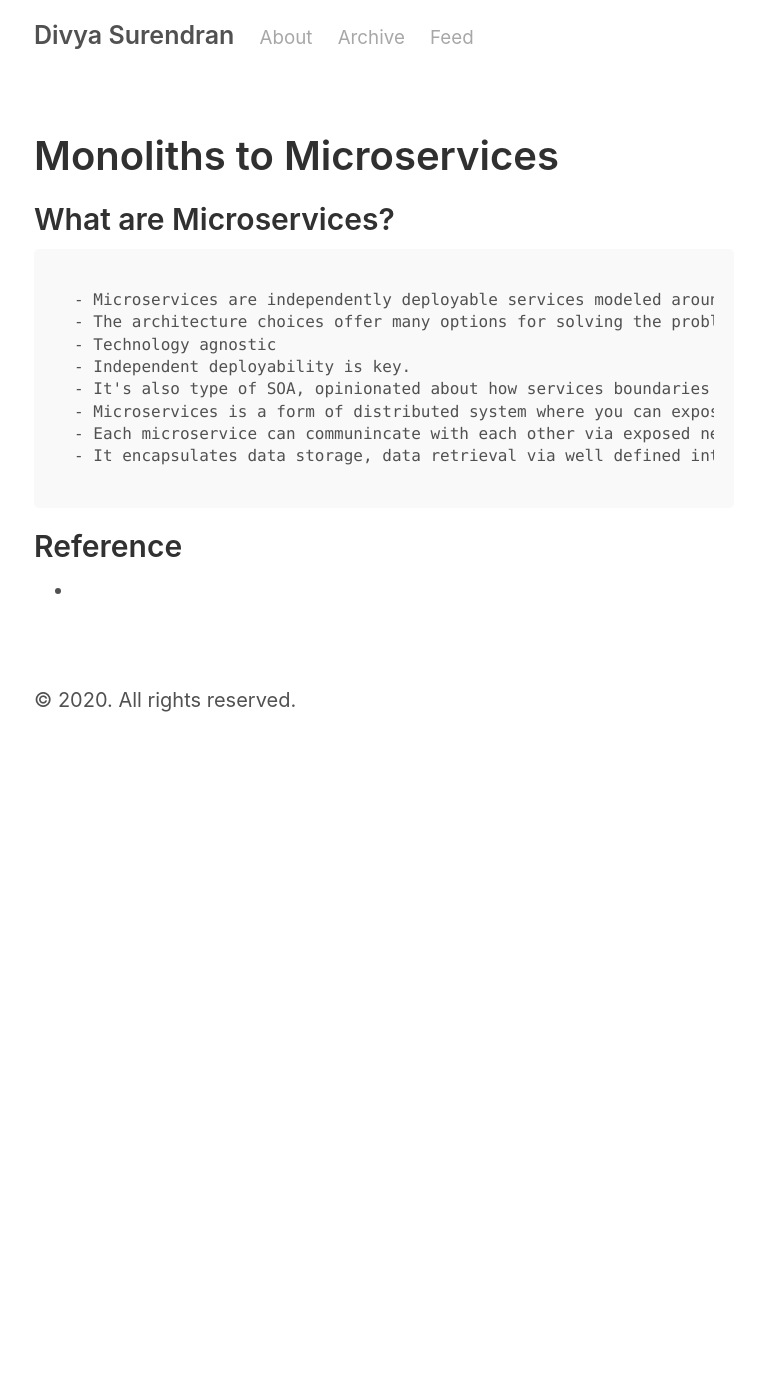
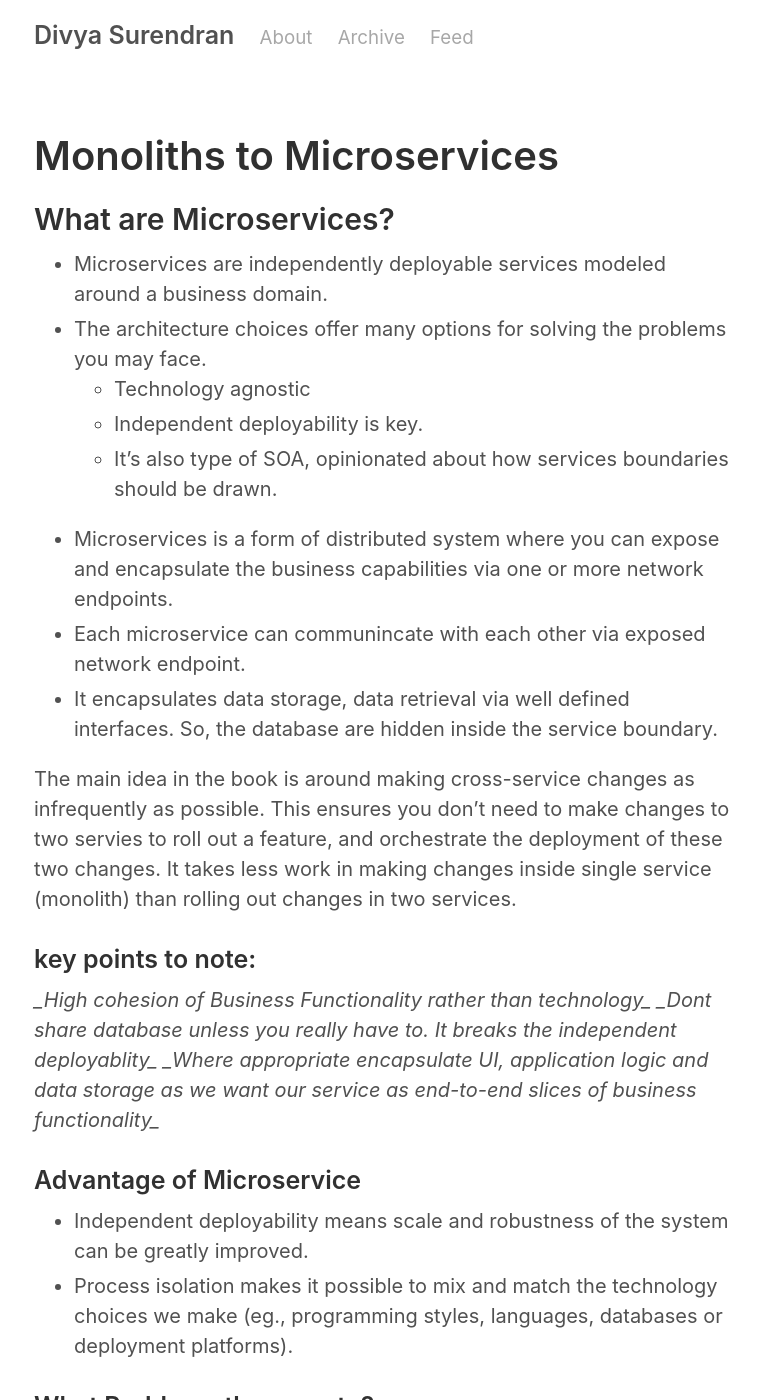
Before and after one commit to divyaspec/divyaspec.github.io, a Jekyll site: the page built from _posts/2020-04-06-Monoliths-to-Microservices.md, in a window 1280 px wide and 1400 px high. Shown: the whole window, without its empty margins (256-1016 px from the left). Built offline with Jekyll 4.4.1, drawn with Linux system fonts in a browser that asks for light colours; some of the changed text lies outside the part shown.

Commit message:
adding more content to micoservices post

```diff
--- a/_posts/2020-04-06-Monoliths-to-Microservices.md
+++ b/_posts/2020-04-06-Monoliths-to-Microservices.md
@@ -4,16 +4,33 @@ title: Monoliths to Microservices
 ---
 
 ## What are Microservices?
-    - Microservices are independently deployable services modeled around a business domain.
-    - The architecture choices offer many options for solving the problems you may face.
+
+- Microservices are independently deployable services modeled around a business domain.
+- The architecture choices offer many options for solving the problems you may face.
     - Technology agnostic
     - Independent deployability is key.
     - It's also type of SOA, opinionated about how services boundaries should be drawn.
-    - Microservices is a form of distributed system where you can expose and encapsulate the business capabilities via one or more network endpoints.
-    - Each microservice can communincate with each other via exposed network endpoint.
-    - It encapsulates data storage, data retrieval via well defined interfaces. So, the database are hidden inside the service boundary.
+- Microservices is a form of distributed system where you can expose and encapsulate the business capabilities via one or more network endpoints.
+- Each microservice can communincate with each other via exposed network endpoint.
+- It encapsulates data storage, data retrieval via well defined interfaces. So, the database are hidden inside the service boundary.
 
+The main idea in the book is around making cross-service changes as infrequently as possible.
+This ensures you don't need to make changes to two servies to roll out a feature, and orchestrate the deployment of these two changes. It takes less work in making changes inside single service (monolith) than rolling out changes in two services.
 
+### key points to note:
+
+*_High cohesion of Business Functionality rather than technology_*
+*_Dont share database unless you really have to. It breaks the independent deployablity_*
+*_Where appropriate encapsulate UI, application logic and data storage as we want our service as end-to-end slices of business functionality_*
+
+### Advantage of Microservice
+
+* Independent deployability means scale and robustness of the system can be greatly improved.
+* Process isolation makes it possible to mix and match the technology choices we make (eg., programming styles, languages, databases or deployment platforms).
+
+### What Problems they create?
+* As with single process monoliths, transactions are relatively simple however with the services that spans mutiple computers, sometimes the network can go offline and service will fail or start to behave oddly. You will need to work out consistent view of data across multiple machines.
+* Monoliths are also distributed systems (communication over the networks).The difference is the extent to which monolithic systems are distributed compared to microservice architectures. As you have more computers in the mix, communicating over more networks, you’re more likely to hit the nasty problems associated with distributed systems.
 
 ## Reference
--
+- [Monolithic to Microservices](https://www.amazon.co.uk/Monolith-Microservices-Evolutionary-Patterns-Transform/dp/1492047848/ref=sr_1_fkmr1_1?dchild=1&keywords=monolithic+to+microservices&qid=1589198193&s=kids&sr=8-1-fkmr1)
```
Also changed, not shown: _posts/2020-02-12-Real-World-Software-Development.md (+1 -1 lines), about.md (+3 -1 lines).
